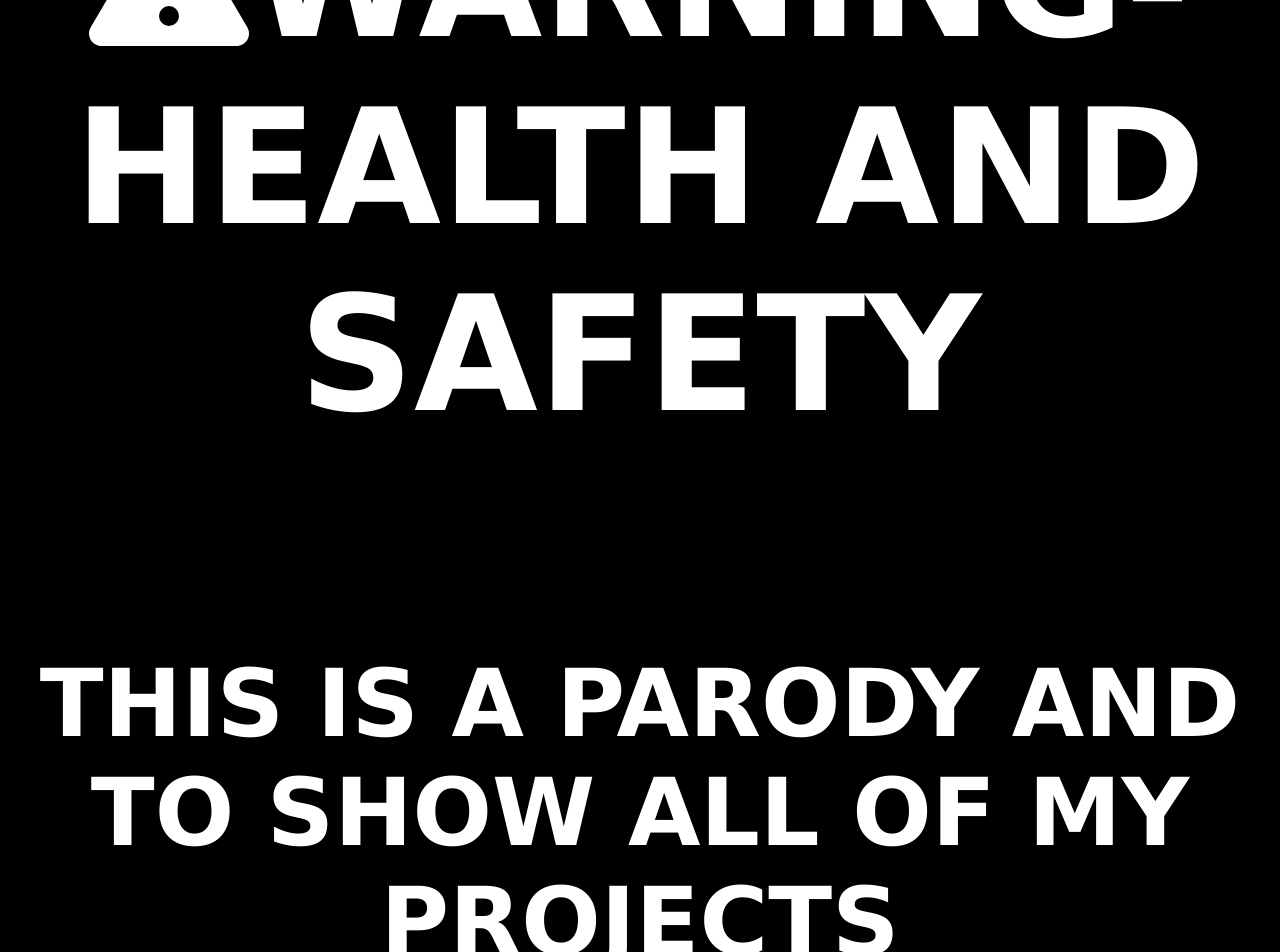
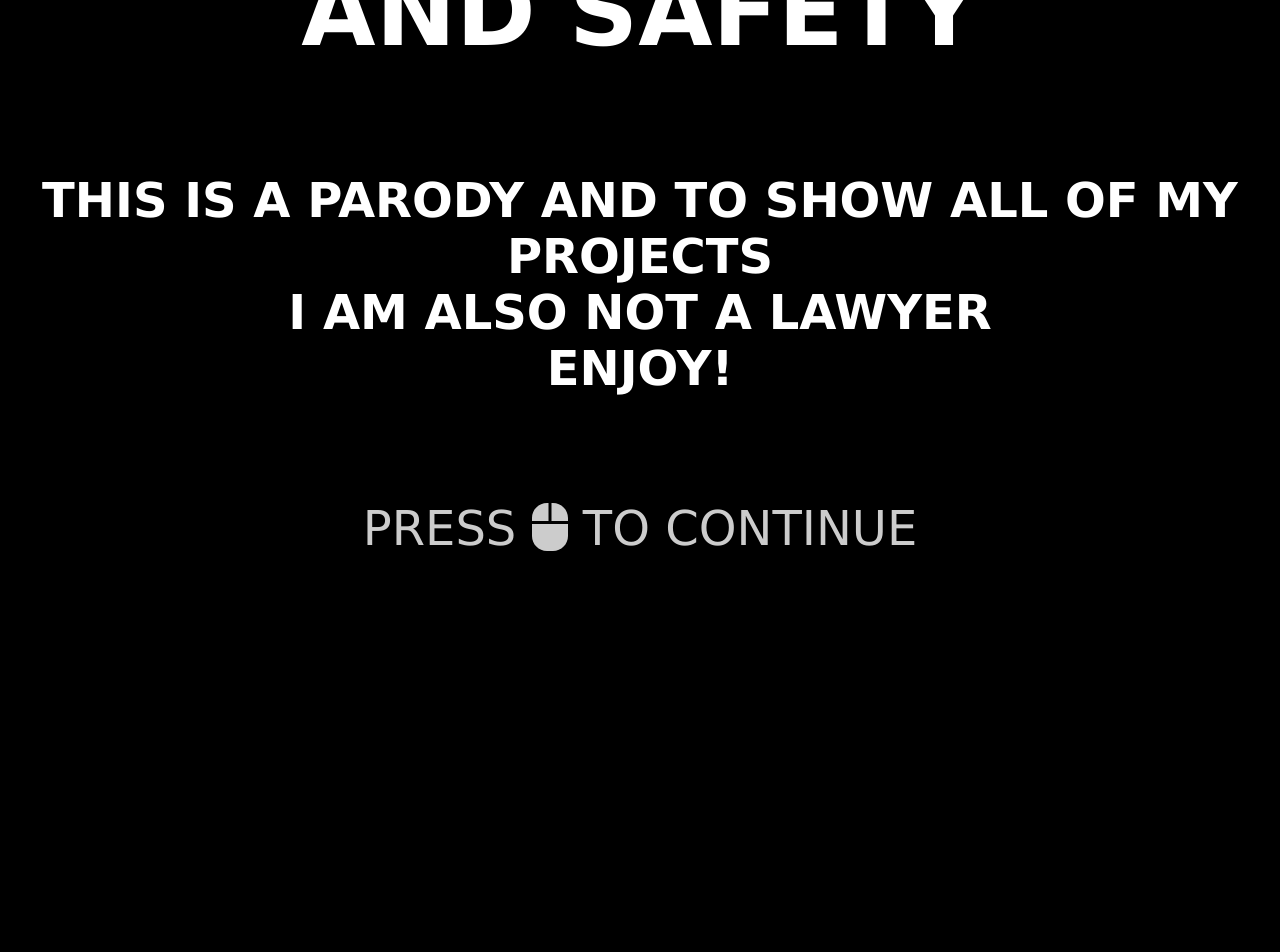
Before and after one commit to Super-Fusiom/pii-menu, a Vue app: page / in a window 1280 px wide. Shown: the part 220-1172 px from the top of the page. Built offline with nearby package versions, Linux system fonts and the light colour scheme.

Commit message:
remove overflow, added animation, added delay

```diff
--- a/src/App.vue
+++ b/src/App.vue
@@ -6,6 +6,7 @@
 
 <style>
 body {
+  overflow: hidden;
   margin: 0;
 }
 </style>
--- a/src/components/SafetyScreen.vue
+++ b/src/components/SafetyScreen.vue
@@ -4,6 +4,21 @@ import {
   faTriangleExclamation,
   faComputerMouse,
 } from "@fortawesome/free-solid-svg-icons";
+</script>
+
+<script lang="ts">
+export default {
+  data() {
+    return {
+      showElement: false,
+    };
+  },
+  mounted() {
+    setTimeout(() => {
+      this.showElement = true;
+    }, 3000);
+  },
+};
 </script>
 
 <template>
@@ -15,15 +30,37 @@ import {
       </h1>
     </header>
     <article>
-      <h3>THIS IS A PARODY AND TO SHOW ALL OF MY PROJECTS<br />ENJOY!</h3>
+      <h2>
+        THIS IS A PARODY AND TO SHOW ALL OF MY PROJECTS<br />I AM ALSO NOT A
+        LAWYER<br />ENJOY!
+      </h2>
     </article>
-    <footer>
+    <footer v-show="showElement">
       PRESS <FontAwesomeIcon :icon="faComputerMouse" /> TO CONTINUE
     </footer>
   </main>
 </template>
 
 <style scoped lang="scss">
+@keyframes blink {
+  0% {
+    opacity: 1;
+  }
+  50% {
+    opacity: 0;
+  }
+  100% {
+    opacity: 1;
+  }
+}
+
+footer {
+  animation: blink 1s linear infinite;
+  font-size: 3rem;
+  margin-top: 4rem;
+  padding-bottom: 20rem;
+}
+
 * {
   font-family: Verdana, sans-serif;
   color: #ffffff;
@@ -34,16 +71,18 @@ main {
   display: flex;
   justify-self: center;
   justify-content: center;
-  overflow: hidden;
   flex-direction: column;
+  padding-bottom: 50rem;
 }
 
 main > * {
   text-align: center;
-  font-size: 5rem;
 }
-main > * > h2 {
-  text-align: center;
+
+main > header > h1 {
+  font-size: 6rem;
+}
+main > article > h2 {
   font-size: 3rem;
 }
 </style>
```
